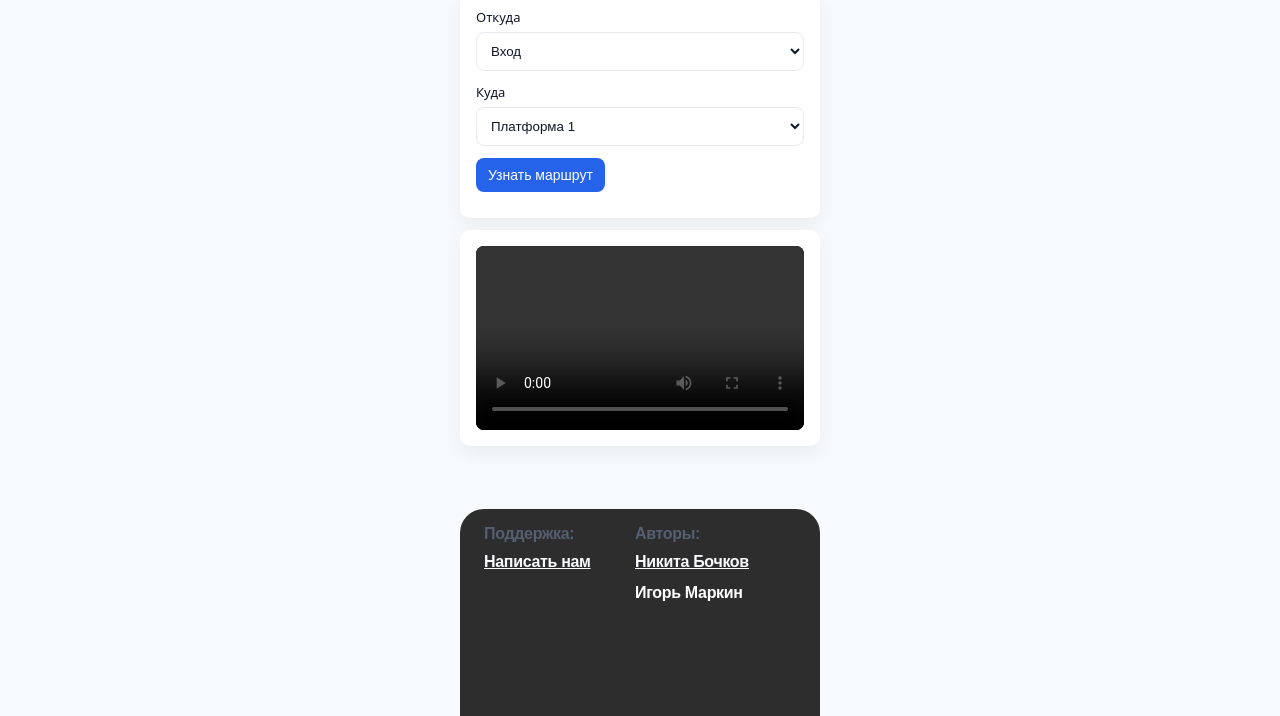
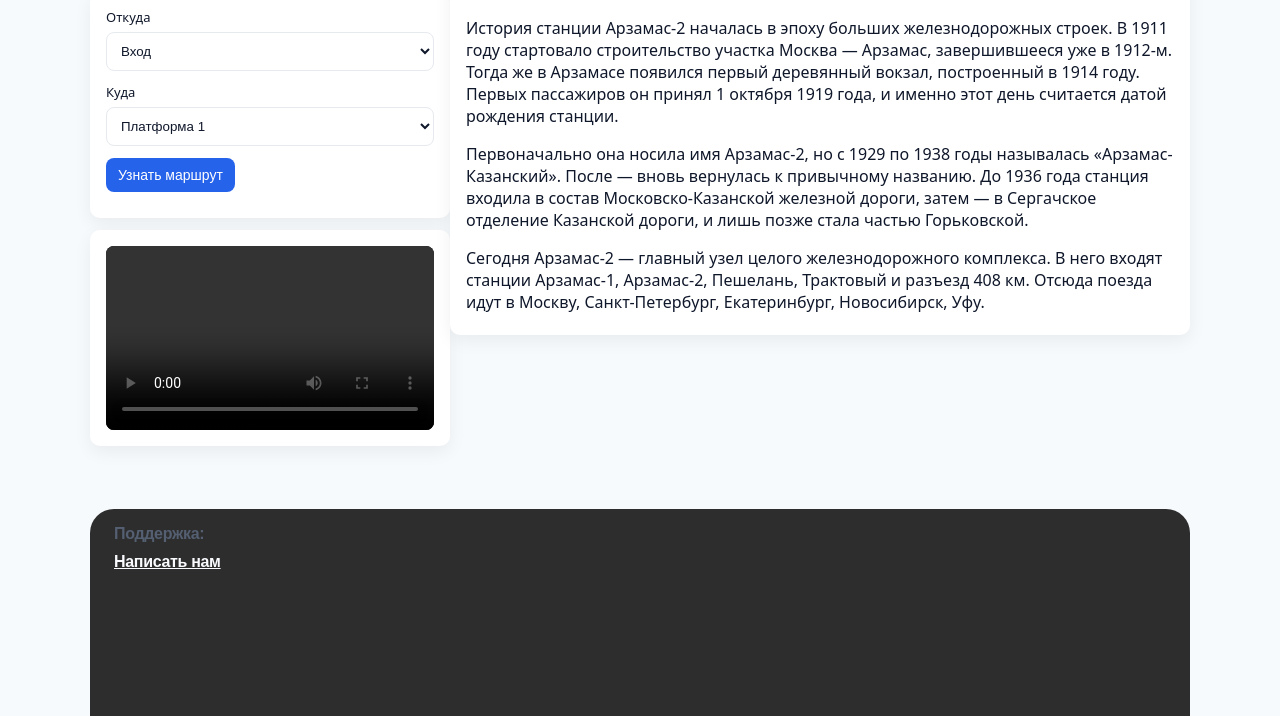
Before and after one commit to lqdope/EasyNavigation, a plain HTML site: page index.html in a window 1280 px wide. Shown: the part 108-824 px from the top of the page. Drawn offline with Linux system fonts and the light colour scheme.

Commit message:
adding history

```diff
--- a/index.html
+++ b/index.html
@@ -20,7 +20,6 @@
 
             </div>
             <strong>Арзамас 2</strong>
-            <!-- <button id="businessBtn" class="btn btn-primary"><a href="templatePage.html">Хочу также</a></button> -->
           </header>
           <aside class="card controls">
             <div class="control-row">
@@ -45,15 +44,7 @@
 
             <div class="actions">
               <button id="applyBtn" class="btn btn-primary">Узнать маршрут</button>
-              <!-- <button id="savePairBtn" class="btn btn-ghost">Сохранить пару</button> -->
             </div>
-
-            <!-- <div class="hint">Поддерживаемые форматы: <span class="muted">.mp4, .m3u8</span></div>
-
-      <h4 class="section-title">Сохранённые пары</h4>
-      <ul id="pairsList" class="pairs-list">
-
-      </ul> -->
           </aside>
 
           <main>
@@ -63,12 +54,25 @@
                   Ваш браузер не поддерживает элемент &lt;video&gt;.
                 </video>
               </div>
-              <!-- <div class="meta">
-          <div>URL: <span id="currentUrl" class="muted">—</span></div>
-          <div id="playerLog" class="log muted">Лог: готов.</div>
-        </div> -->
+
             </section>
           </main>
+        </div>
+        <div class="card historyBlock">
+          <h2>История</h2>
+          <p class="historyText">История станции Арзамас-2 началась в эпоху больших железнодорожных строек. В 1911 году стартовало
+            строительство участка Москва — Арзамас, завершившееся уже в 1912-м. Тогда же в Арзамасе появился первый
+            деревянный вокзал, построенный в 1914 году. Первых пассажиров он принял 1 октября 1919 года, и именно этот
+            день считается датой рождения станции.</p>
+          <p class="historyText">Первоначально она носила имя Арзамас-2, но с 1929 по 1938 годы называлась «Арзамас-Казанский». После —
+            вновь
+            вернулась к привычному названию. До 1936 года станция входила в состав Московско-Казанской железной дороги,
+            затем — в Сергачское отделение Казанской дороги, и лишь позже стала частью Горьковской.
+          </p>
+          <p class="historyText">
+            Сегодня Арзамас-2 — главный узел целого железнодорожного комплекса. В него входят станции Арзамас-1,
+            Арзамас-2, Пешелань, Трактовый и разъезд 408 км. Отсюда поезда идут в Москву, Санкт-Петербург, Екатеринбург,
+            Новосибирск, Уфу.</p>
         </div>
       </div>
     </main>
@@ -76,18 +80,18 @@
       <div class="bottom-block">
         <div class="authors">
           <div class="tg-account"><a href="mailto:easynavigationsupp@gmail.com">Написать нам</a></div>
-          <!-- <div class="tg-account2">@tgAccount</div> -->
+
           <div class="div">Поддержка:</div>
         </div>
-        <div class="support">
+        <!-- <div class="support">
           <div class="pochta-pochta-com"><a href="https://t.me/Nikitalqlqlq">Никита Бочков</a></div>
           <div class="pochta-pochta-com2">Игорь Маркин</div>
           <div class="div2">Авторы:</div>
-        </div>
+        </div> -->
       </div>
     </footer>
   </div>
-    <script src="navigationScript.js"></script>
+  <script src="navigationScript.js"></script>
 </body>
 
 </html>
--- a/indexDesign.css
+++ b/indexDesign.css
@@ -134,6 +134,9 @@ a{
 .meta{font-size:13px;color:var(--muted);margin-top:10px}
 .log{margin-top:6px}
 .muted{color:var(--muted)}
+.historyBlock{
+  margin-top:12px;
+}
 
 /* Responsive */
 @media (max-width:900px){
@@ -269,3 +272,7 @@ footer {
     /* Ваши стили подвала из примера выше */
     flex-shrink: 0; /* Запрещает сжиматься */
 }
+
+.historyText{
+  margin-bottom: 6px;
+}
```
